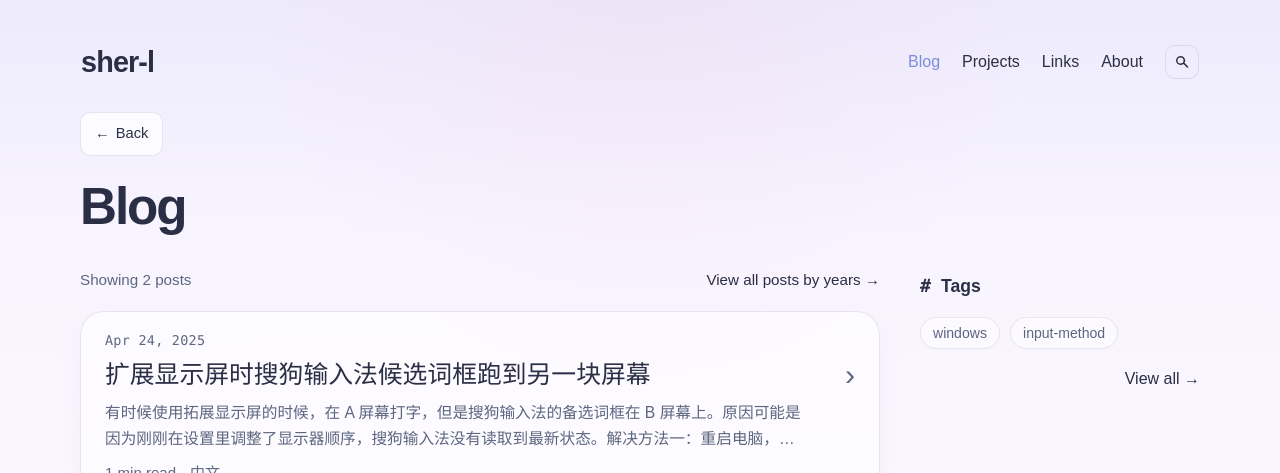
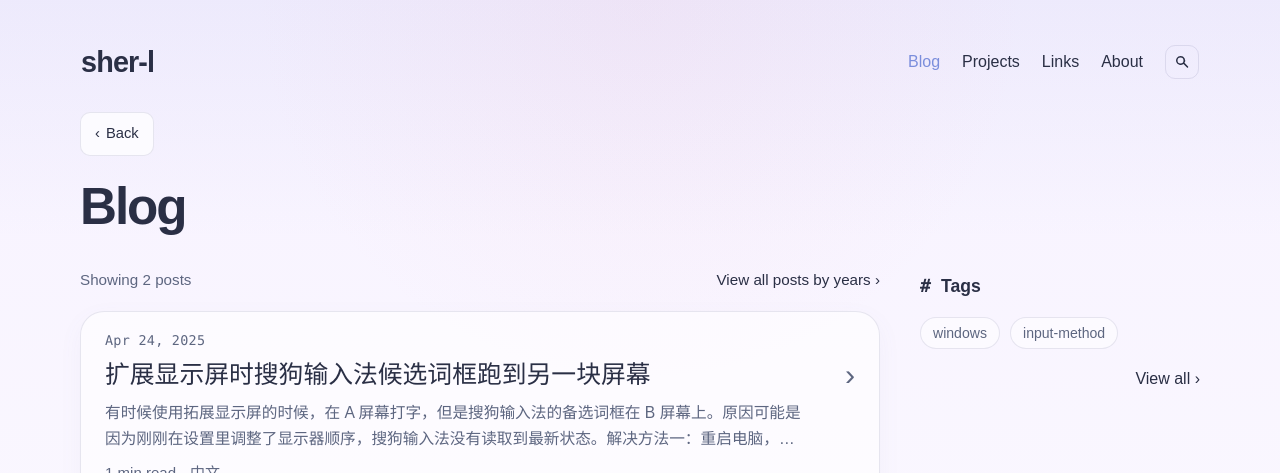
Before and after one commit to sher-l/sher-l.github.io, a Jekyll site: the page built from blog.md, in a window 1280 px wide. Shown: the top 473 px of the page. Built offline with Jekyll 4.4.1, drawn with Linux system fonts in a browser that asks for light colours.

Commit message:
Use chevron arrows instead of math symbols

```diff
--- a/_includes/post-list.html
+++ b/_includes/post-list.html
@@ -18,7 +18,7 @@
         <a class="post-card-home-shell" href="{{ post.url | relative_url }}" aria-label="{{ post.title }}">
           <time class="post-card-date post-card-date-home" datetime="{{ post.date | date_to_xmlschema }}">{{ post.date | date: "%b %-d, %Y" }}</time>
           <h3 class="post-card-title-home">{{ post.title }}</h3>
-          <span class="post-card-arrow post-card-arrow-home" aria-hidden="true">&rsaquo;</span>
+          <span class="post-card-arrow post-card-arrow-home" aria-hidden="true">›</span>
         </a>
       </article>
     {% else %}
@@ -29,7 +29,7 @@
             <div class="post-card-main">
               <div class="post-card-title-row">
                 <h3>{{ post.title }}</h3>
-                <span class="post-card-arrow" aria-hidden="true">&rsaquo;</span>
+                <span class="post-card-arrow" aria-hidden="true">›</span>
               </div>
               <p>{{ post.excerpt | strip_html | strip_newlines | truncate: 160 }}</p>
               <div class="post-card-stats">
--- a/_includes/search-box.html
+++ b/_includes/search-box.html
@@ -26,7 +26,7 @@
     <div class="search-results{% if include.results_compact %} search-results-compact{% endif %}" data-search-results></div>
     {% unless include.more_link == false or include.more_link == 'false' %}
       <a class="search-more-link" href="{{ '/search/' | relative_url }}" data-search-more hidden>
-        {{ include.more_label | default: '打开完整搜索页 →' }}
+        {{ include.more_label | default: '打开完整搜索页 ›' }}
       </a>
     {% endunless %}
   {% endif %}
--- a/_includes/site-header.html
+++ b/_includes/site-header.html
@@ -34,6 +34,6 @@
       live=true
       limit=5
       results_compact=true
-      more_label="打开完整搜索页 →" %}
+      more_label="打开完整搜索页 ›" %}
   </div>
 </header>
--- a/_layouts/blog.html
+++ b/_layouts/blog.html
@@ -13,7 +13,7 @@ layout: default
     <section class="collection-main" id="content">
       <div class="collection-summary">
         <span>Showing {{ site.posts | size }} posts</span>
-        <a href="{{ '/archive/' | relative_url }}">View all posts by years &rarr;</a>
+        <a href="{{ '/archive/' | relative_url }}">View all posts by years ›</a>
       </div>
       {{ content }}
     </section>
@@ -22,7 +22,7 @@ layout: default
       <section class="blog-side-block">
         <h2>Tags</h2>
         {% include tag-cloud.html %}
-        <a class="side-more" href="{{ '/tags/' | relative_url }}">View all &rarr;</a>
+        <a class="side-more" href="{{ '/tags/' | relative_url }}">View all ›</a>
       </section>
     </aside>
   </div>
--- a/_layouts/home.html
+++ b/_layouts/home.html
@@ -50,7 +50,7 @@ layout: default
         <div class="section-content">
           {% include post-list.html limit=9 variant="home" %}
           <p class="home-posts-more">
-            <a href="{{ '/blog/' | relative_url }}">More posts →</a>
+            <a href="{{ '/blog/' | relative_url }}">More posts ›</a>
           </p>
         </div>
       </section>
--- a/assets/css/style.css
+++ b/assets/css/style.css
@@ -722,7 +722,7 @@ img {
 }
 
 .back-link::before {
-  content: "←";
+  content: "‹";
 }
 
 .collection-shell > .back-link,
```
